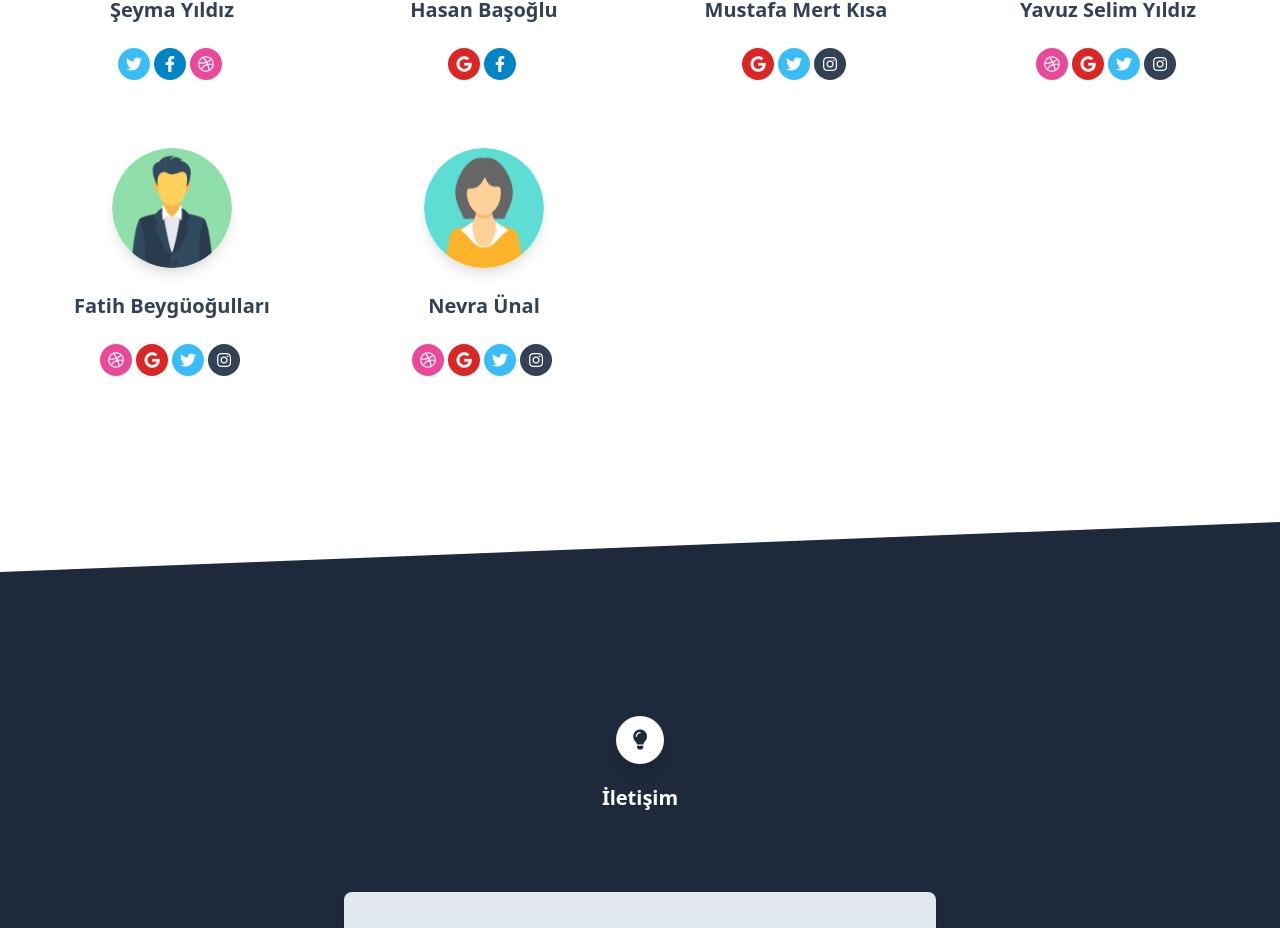
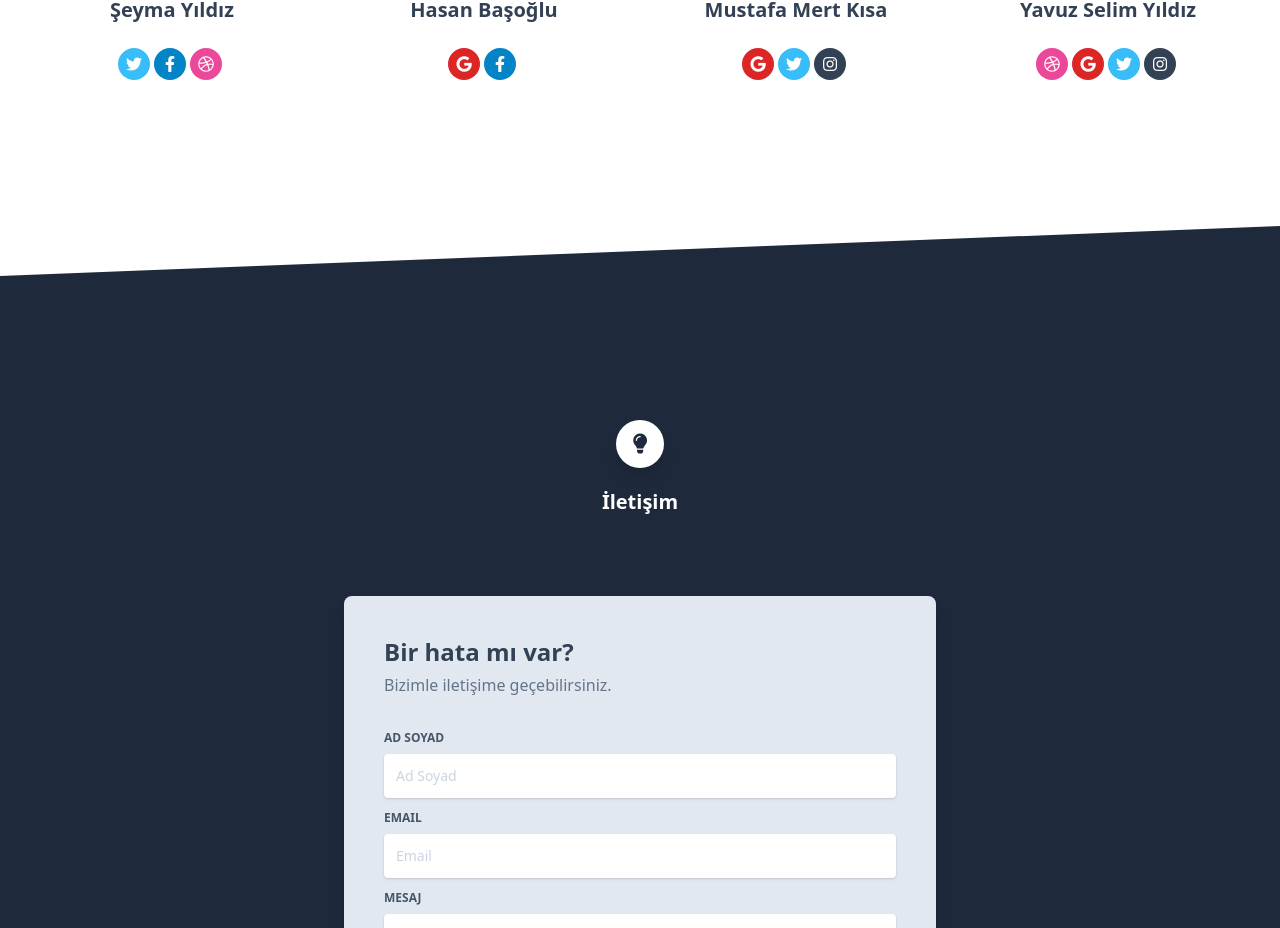
Before and after one commit to Sayeimehtap/ballot-react-app, a React (Create React App) app: page / in a window 1280 px wide. Shown: the part 2531-3459 px from the top of the page. Built offline with nearby package versions, Linux system fonts and the light colour scheme.

Commit message:
landing page düzenlendi

```diff
--- a/src/views/Landing.tsx
+++ b/src/views/Landing.tsx
@@ -402,87 +402,6 @@ class Landing extends React.Component<any, any> {
                     </div>
                   </div>
                 </div>
-                <div className="w-full md:w-6/12 lg:w-3/12 lg:mb-0 mb-12 mt-16 px-4">
-                  <div className="px-6">
-                    <img
-                      alt="..."
-                      src={require("./../assets/img/user.png").default}
-                      className="shadow-lg rounded-full mx-auto max-w-120-px"
-                    />
-                    <div className="pt-6 text-center">
-                      <h5 className="text-xl font-bold">Fatih Beygüoğulları</h5>
-                      <p className="mt-1 text-sm text-blueGray-400 uppercase font-semibold">
-                    </p>
-                      <div className="mt-6">
-                        <button
-                          className="bg-pink-500 text-white w-8 h-8 rounded-full outline-none focus:outline-none mr-1 mb-1"
-                          type="button"
-                        >
-                          <i className="fab fa-dribbble"></i>
-                        </button>
-                        <button
-                          className="bg-red-600 text-white w-8 h-8 rounded-full outline-none focus:outline-none mr-1 mb-1"
-                          type="button"
-                        >
-                          <i className="fab fa-google"></i>
-                        </button>
-                        <button
-                          className="bg-lightBlue-400 text-white w-8 h-8 rounded-full outline-none focus:outline-none mr-1 mb-1"
-                          type="button"
-                        >
-                          <i className="fab fa-twitter"></i>
-                        </button>
-                        <button
-                          className="bg-blueGray-700 text-white w-8 h-8 rounded-full outline-none focus:outline-none mr-1 mb-1"
-                          type="button"
-                        >
-                          <i className="fab fa-instagram"></i>
-                        </button>
-                      </div>
-                    </div>
-                  </div>
-                </div>
-                <div className="w-full md:w-6/12 lg:w-3/12 lg:mb-0 mb-12 mt-16 px-4">
-                  <div className="px-6">
-                    <img
-                      alt="..."
-                      src={require("./../assets/img/girl.png").default}
-                      className="shadow-lg rounded-full mx-auto max-w-120-px"
-                    />
-                    <div className="pt-6 text-center">
-                      <h5 className="text-xl font-bold">Nevra Ünal</h5>
-                      <p className="mt-1 text-sm text-blueGray-400 uppercase font-semibold">
-                    </p>
-                      <div className="mt-6">
-                        <button
-                          className="bg-pink-500 text-white w-8 h-8 rounded-full outline-none focus:outline-none mr-1 mb-1"
-                          type="button"
-                        >
-                          <i className="fab fa-dribbble"></i>
-                        </button>
-                        <button
-                          className="bg-red-600 text-white w-8 h-8 rounded-full outline-none focus:outline-none mr-1 mb-1"
-                          type="button"
-                        >
-                          <i className="fab fa-google"></i>
-                        </button>
-                        <button
-                          className="bg-lightBlue-400 text-white w-8 h-8 rounded-full outline-none focus:outline-none mr-1 mb-1"
-                          type="button"
-                        >
-                          <i className="fab fa-twitter"></i>
-                        </button>
-                        <button
-                          className="bg-blueGray-700 text-white w-8 h-8 rounded-full outline-none focus:outline-none mr-1 mb-1"
-                          type="button"
-                        >
-                          <i className="fab fa-instagram"></i>
-                        </button>
-                      </div>
-                    </div>
-                  </div>
-                </div>
-
               </div>
             </div>
           </section>
```
Also changed, not shown: 1 other file (tests, documents, lock files or other folders).
